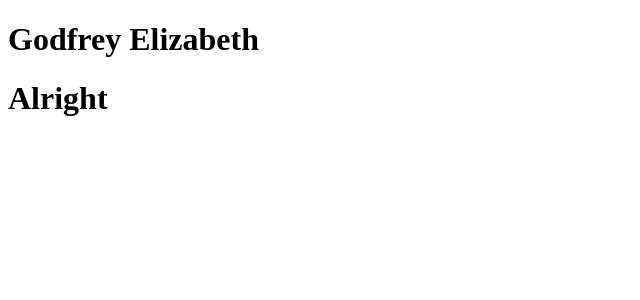
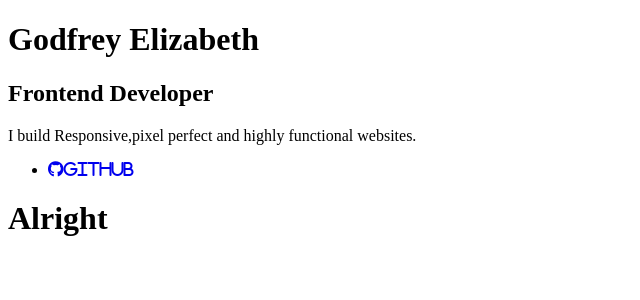
Before and after one commit to miyemicodes/my-portfolio, a React (Create React App) app: page / in a window 1280 px wide. Shown: the top 300 px of the page, without its empty margins (0-640 px from the left). Built offline with nearby package versions, Linux system fonts and the light colour scheme; a small style sheet from the web is missing.

Commit message:
first commit

```diff
--- a/public/index.html
+++ b/public/index.html
@@ -4,13 +4,24 @@
     <meta charset="utf-8" />
     <meta name="viewport" content="width=device-width, initial-scale=1" />
 
-    <link rel="stylesheet" href="index.css">
+    <title>my portfolio</title>
 
-    <title>my portfolio</title>
+    <link
+      rel="stylesheet"
+      href="https://cdnjs.cloudflare.com/ajax/libs/font-awesome/6.0.0/css/all.min.css"
+      integrity="sha512-/VfLZ5jZiQLfx4F5zZv4tVU+6ZE5EiFd+9kTwJZgFuLpTyyiwoZm3ZQp76djmiC1d5/04QEElFT6vUK3S5BOp4g=="
+      crossorigin="anonymous"
+    />
+
+    <link
+      href="https://fonts.googleapis.com/css?family=Montserrat&display=swap"
+      rel="stylesheet"
+    />
+
+    <link rel="stylesheet" href="index.css" />
   </head>
   <body>
     <script src="../src/index.js" type="text/jsx"></script>
     <div id="root"></div>
-
   </body>
 </html>
--- a/src/components/App.jsx
+++ b/src/components/App.jsx
@@ -6,8 +6,8 @@ function App() {
   return (
 <div className="container">
 
+   <Introduction/>
    <Details/>
-   <Introduction/>
 </div>
 
   );
--- a/src/components/Details.jsx
+++ b/src/components/Details.jsx
@@ -3,20 +3,10 @@ import React from "react";
 function Details(){
 
 return (
-
-<div className="port-intro">
-  <div className="port-info">
-  <h1>Godfrey Elizabeth</h1>
-
-  </div>
-  <div className="port-Nav">
-
-  </div>
-  <div className="port-Socials">
-
+  <div className="port-details">
+     <h1>Alright</h1>
   </div>
 
-</div>
 );
 
 }
--- a/src/components/Introduction.jsx
+++ b/src/components/Introduction.jsx
@@ -3,9 +3,32 @@ import React from "react";
 function Introduction(){
 
 return(
-  <div className="port-details">
-     <h1>Alright</h1>
+
+<div className="port-intro">
+  <div className="port-info">
+
+  <h1>Godfrey Elizabeth</h1>
+  <h2>Frontend Developer</h2>
+  <p>
+    I build Responsive,pixel perfect and highly functional websites.
+  </p>
+
   </div>
+  <div className="port-Nav">
+
+  </div>
+  <div className="port-Socials">
+    <ul>
+      <li>
+        <a href="https://github.com/miyemicodes">
+        <i class="fa-brands fa-github">github</i>
+        </a>
+      </li>
+    </ul>
+  </div>
+
+</div>
+
 )
 
 }
```
